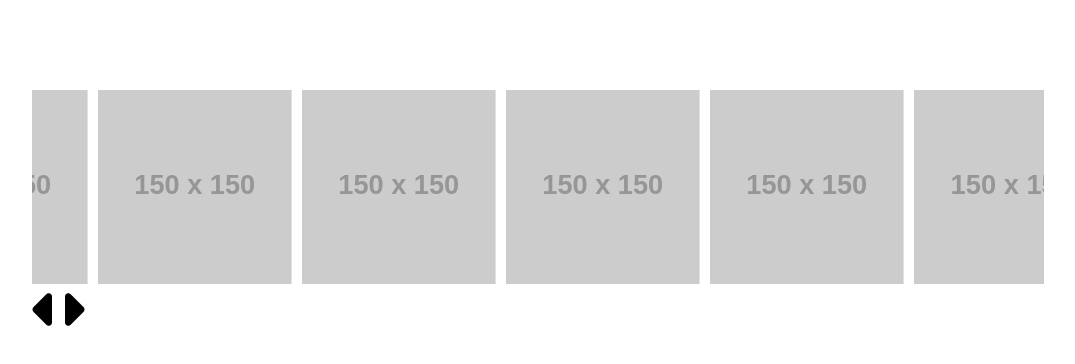
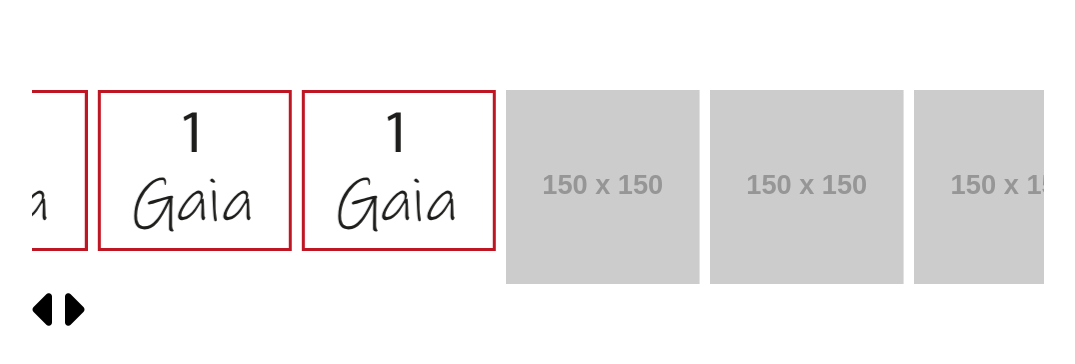
Before and after one commit to axii14/Histo, a plain HTML site: page Denbora lerroak/denboralerroak.html in a window 1280 px wide. Shown: the whole page, without its empty margins (102-1177 px from the left). Drawn offline with nearby package versions, Linux system fonts and the light colour scheme; placeholder pictures from the web are drawn by us.

Commit message:
Update denboralerroak.html

```diff
--- a/Denbora lerroak/denboralerroak.html
+++ b/Denbora lerroak/denboralerroak.html
@@ -9,9 +9,9 @@
 <body>
 <div class="carousel-wrap">
   <div class="owl-carousel">
-    <div class="item"><img src="http://placehold.it/150x150"></div>
-    <div class="item"><img src="http://placehold.it/150x150"></div>
-    <div class="item"><img src="http://placehold.it/150x150"></div>
+    <div class="item"><img src="/GAIAK/1gaia.svg"></div>
+    <div class="item"><img src="/GAIAK/1gaia.svg"></div>
+    <div class="item"><img src="/GAIAK/1gaia.svg"></div>
     <div class="item"><img src="http://placehold.it/150x150"></div>
     <div class="item"><img src="http://placehold.it/150x150"></div>
     <div class="item"><img src="http://placehold.it/150x150"></div>
```
